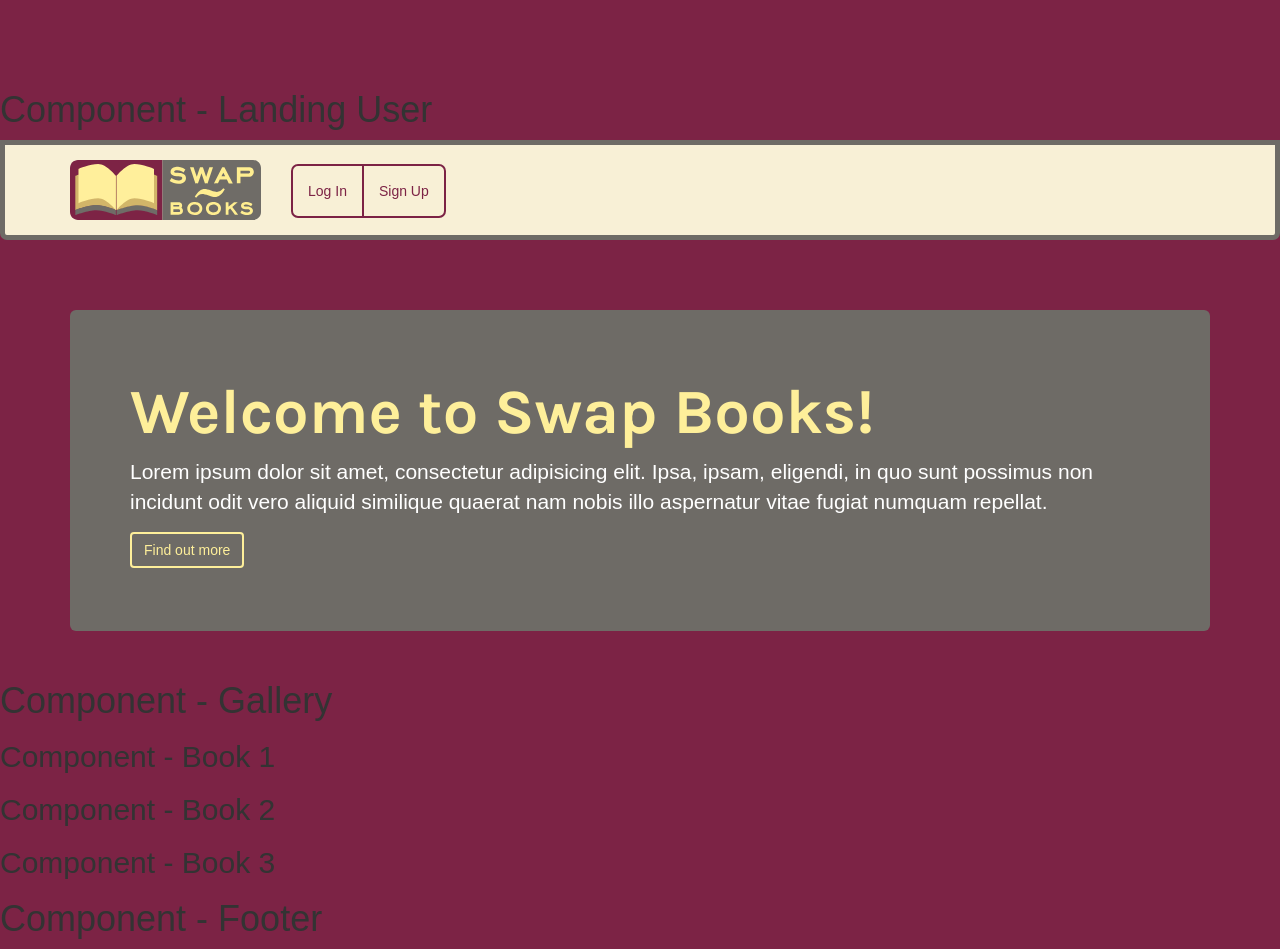
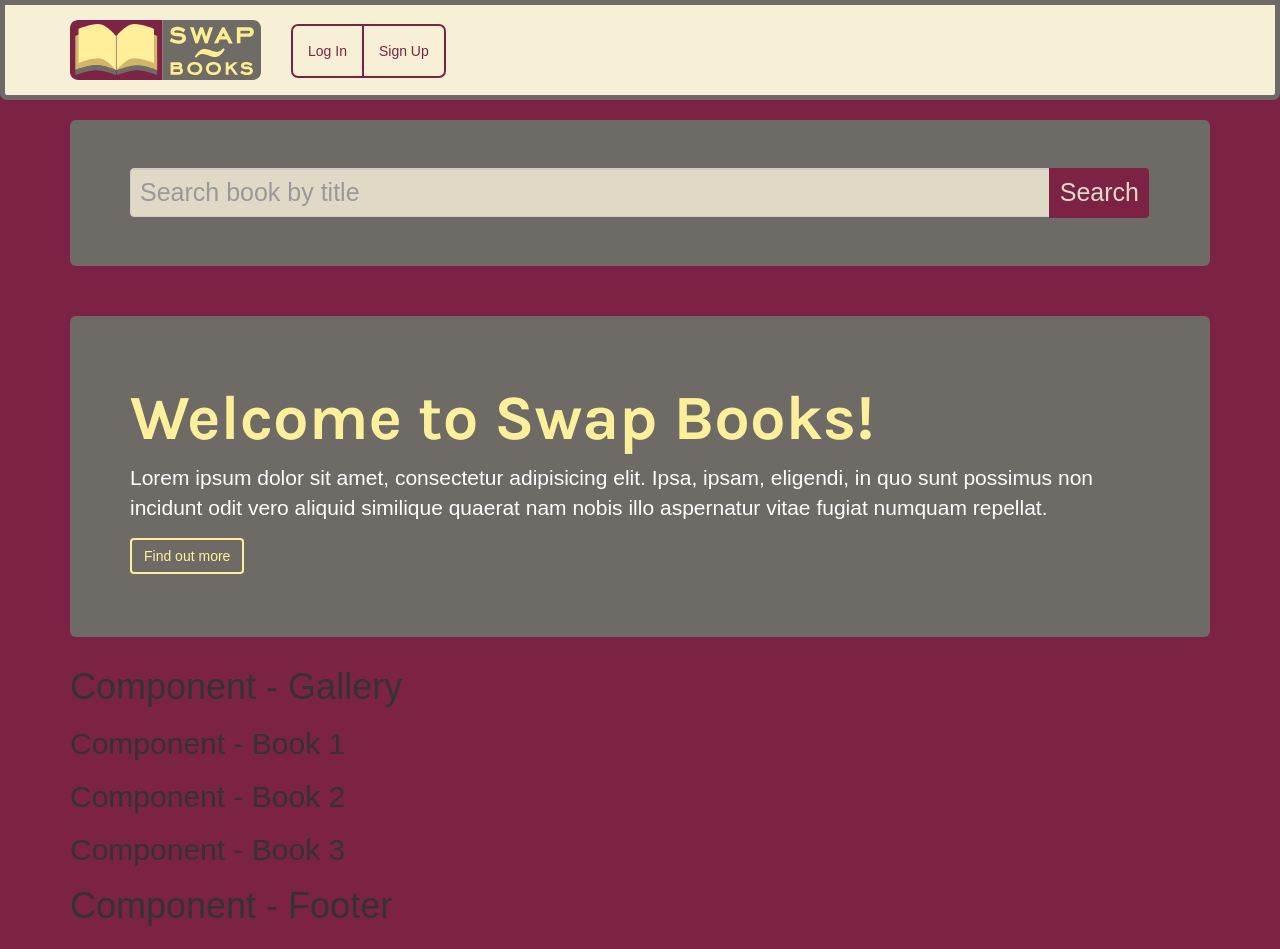
Before and after one commit to claussian/wdi-project-3-frontend, a React (Create React App) app: page /1 in a window 1280 px wide. Built offline with nearby package versions, Linux system fonts and the light colour scheme; a web font is replaced by a local one.

Commit message:
Added the Search Bar component with basic styling

```diff
--- a/src/Components/Landing/HeaderBanner/HeaderBanner.css
+++ b/src/Components/Landing/HeaderBanner/HeaderBanner.css
@@ -1,33 +1,3 @@
-/*These styles below are for the main search bar on the nav bar.*/
-.search-bar > div > input {
-  background-color: rgba(223,217,198,1);
-}
-/*These styles above are for the main search bar on the nav bar.*/
-
-/*These styles below are for the search button on the main nav bar.*/
-.search-bar > div > span > button {
-  background-color: rgba(110,107,102,0);
-  border-style: solid;
-  border-width: 2px;
-  border-color: rgba(124,35,69,1);
-  padding: 5px 9px 5px 9px;
-  color: rgba(124,35,69,1);
-}
-
-.search-bar > div > span > button:hover,
-.search-bar > div > span > button:active,
-.search-bar > div > span > button:focus {
-  background-color: rgba(124,35,69,1);
-  border-color: rgba(124,35,69,1);
-  color: rgba(223,217,198,1);
-}
-
-.search-bar > div > span > button:active:hover {
-  background-color: rgba(110,107,102,1);
-  border-color: rgba(110,107,102,1);
-}
-
-/*These styles above are for the search button on the search-bar.*/
 /*These styles below are for the find-out-more button on the header banner.*/
 .find-out-more-btn {
   color: rgba(254,239,154,1);
--- a/src/Components/Landing/HeaderBanner/HeaderBanner.js
+++ b/src/Components/Landing/HeaderBanner/HeaderBanner.js
@@ -13,7 +13,7 @@ class HeaderBanner extends Component {
 
   render() {
     return (
-      <div className="container">
+      <div>
         <header className="jumbotron welcome-msg">
           <h1>Welcome to Swap Books!</h1>
           <p>Lorem ipsum dolor sit amet, consectetur adipisicing elit. Ipsa, ipsam, eligendi, in quo sunt possimus non incidunt odit vero aliquid similique quaerat nam nobis illo aspernatur vitae fugiat numquam repellat.
--- a/src/Components/Landing/Landing.js
+++ b/src/Components/Landing/Landing.js
@@ -7,6 +7,7 @@ import './Landing.css';
 //Importing React Components
 import Navbar from '../Navbar/Navbar';
 import Footer from '../Footer/Footer';
+import Search from './Search/Search';
 import HeaderBanner from './HeaderBanner/HeaderBanner';
 import Gallery from './Gallery/Gallery';
 
@@ -19,8 +20,9 @@ class App extends Component {
 
   render() {
     return (
-      <div>
+      <div className="container">
         <Navbar />
+        <Search />
         <HeaderBanner />
         <Gallery />
         <Footer />
--- a/src/Components/Landing/LandingUser.js
+++ b/src/Components/Landing/LandingUser.js
@@ -7,6 +7,7 @@ import './Landing.css';
 //Importing React Components
 import Navbar from '../Navbar/Navbar';
 import Footer from '../Footer/Footer';
+import Search from './Search/Search';
 import HeaderBanner from './HeaderBanner/HeaderBanner';
 import Gallery from './Gallery/Gallery';
 
@@ -19,9 +20,9 @@ class App extends Component {
 
   render() {
     return (
-      <div>
-        <h1>Component - Landing User</h1>
+      <div className="container">
         <Navbar />
+        <Search />
         <HeaderBanner />
         <Gallery />
         <Footer />
--- /dev/null
+++ b/src/Components/Landing/Search/Search.css
@@ -0,0 +1,52 @@
+/*The Welcome Message and Explanation*/
+.search-form {
+    margin-top: 50px;
+    background-color: rgba(110,107,102,1);
+}
+
+  .search-form h1 {
+    color: rgba(254,239,154,1);
+    font-family: 'Karla', sans-serif;
+    font-weight: 700;
+  }
+
+  .search-form p {
+    color: white;
+  }
+
+/*These styles below are for the main search bar on the nav bar.*/
+.search-bar > div > input {
+  background-color: rgba(223,217,198,1);
+  font-size: 25px;
+  padding: 5px 9px 5px 9px;
+  height: 49px;
+}
+/*These styles above are for the main search bar on the nav bar.*/
+
+/*These styles below are for the search button on the main nav bar.*/
+.search-bar > div > span > button {
+  background-color: rgba(124,35,69,1);
+  border-color: rgba(124,35,69,1);
+  color: rgba(223,217,198,1);
+  font-size: 25px;
+  height: 100%;
+  border-style: solid;
+  border-width: 2px;
+  padding: 5px 9px 5px 9px;
+}
+
+.search-bar > div > span > button:hover,
+.search-bar > div > span > button:active,
+.search-bar > div > span > button:focus {
+  background-color: rgba(124,35,69,1);
+  border-color: rgba(124,35,69,1);
+  color: rgba(223,217,198,1);
+}
+
+.search-bar > div > span > button:active:hover {
+  background-color: rgba(223,217,198,1);
+  border-color: rgba(124,35,69,1);
+  color: rgba(110,107,102,1);
+}
+
+/*These styles above are for the search button on the search-bar.*/
--- /dev/null
+++ b/src/Components/Landing/Search/Search.js
@@ -0,0 +1,36 @@
+//Importing required packages
+import React, { Component } from 'react';
+
+//Importing static assets (i.e. stylesheets, images)
+import './Search.css';
+
+console.log("Start of Component Search.js.");
+
+class Search extends Component {
+  constructor(props) {
+    super(props);
+  }
+
+  render() {
+    return (
+      <div>
+        <header className="jumbotron search-form">
+          <div className="search-bar">
+            <div className="input-group">
+              <input type="text" className="search-query form-control" placeholder="Search book by title" />
+              <span className="input-group-btn">
+                <button className="btn btn-md btn-primary btn-block" type="submit">
+                  Search
+                </button>
+              </span>
+            </div>
+          </div>
+        </header>
+      </div>
+    );
+  }
+}
+
+console.log("End of Component Search.js.");
+
+export default Search;
```
